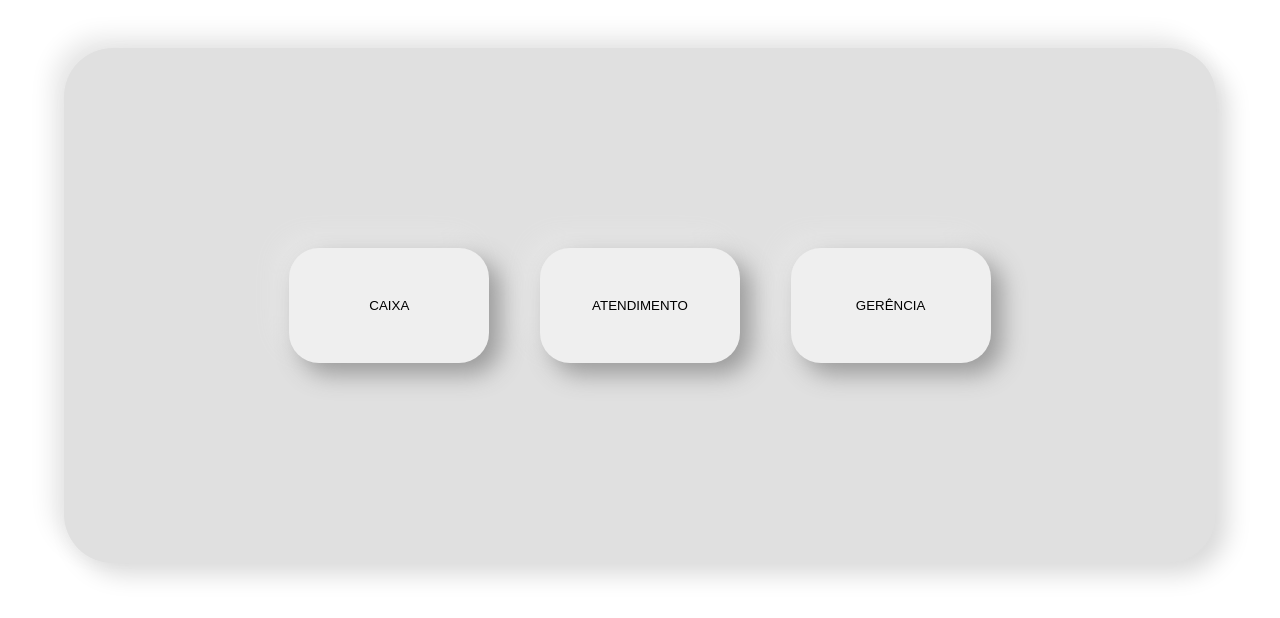
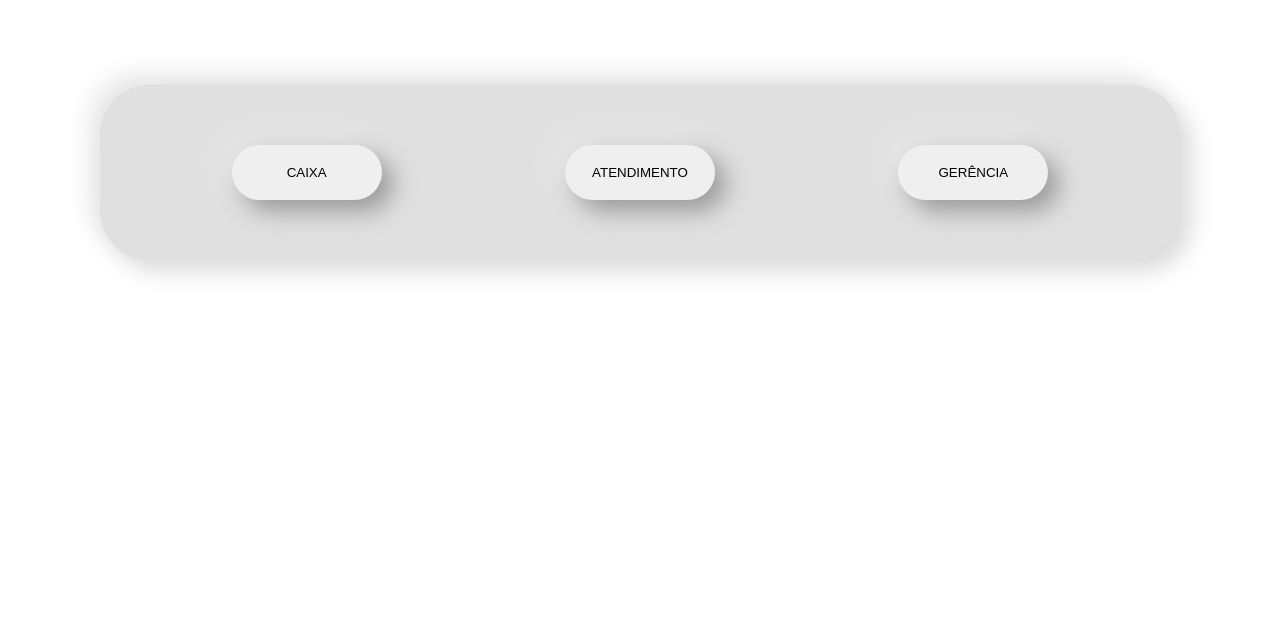
Before and after one commit to VanzBits/sistema-controle-de-filas, a plain HTML site: page index.html in a window 1280 px wide. Shown: the part 104-722 px from the top of the page. Drawn offline with Linux system fonts and the light colour scheme.

Commit message:
Arrumando o front

```diff
--- a/index.html
+++ b/index.html
@@ -13,22 +13,21 @@
         <h1>SISTEMA DE ATENDIMENTO</h1>
     </header>
 
-    <div class="section_container">
+    <div class="section-container">
         <section>
             <div>
                 <button>
-                    <span> CAIXA </span>
-                </button>
-
-            </div>
-            <div>
-                <button>
-                    <span> ATENDIMENTO </span>
+                    <span>CAIXA</span>
                 </button>
             </div>
             <div>
                 <button>
-                    <span> GERÊNCIA </span>
+                    <span>ATENDIMENTO</span>
+                </button>
+            </div>
+            <div>
+                <button>
+                    <span>GERÊNCIA</span>
                 </button>
             </div>
         </section>
--- a/pag.css
+++ b/pag.css
@@ -1,46 +1,103 @@
-*{ margin: 0;
-padding: 0;
-box-sizing: border-box;
+* {
+    margin: 0;
+    padding: 0;
+    box-sizing: border-box;
 }
 
-header{
+header {
     text-align: center;
     font-weight: bold;
     margin-top: 5%;
 }
 
-.section_container{
+.section-container {
     display: flex;
     align-items: center;
     justify-content: center;
+    padding: 40px;
 }
 
-section
-{
+section {
     display: flex;
     align-items: center;
     justify-content: space-around;
     width: 90%;
-    padding: 200px;
+    padding: 40px;
     margin-top: 4%;
-
     border-radius: 49px;
     background: #e0e0e0;
-    box-shadow:  11px 11px 24px #d9d9d9,-11px -11px 24px #e7e7e7;
-
-
+    box-shadow: 11px 11px 24px #d9d9d9, -11px -11px 24px #e7e7e7;
 }
 
-
-section div{
+section div {
     font-weight: bold;
+    margin: 20px;
 }
 
-button{
+button {
     text-align: center;
-    padding: 50px;
-    width: 200px;
+    padding: 20px;
+    width: 150px;
     border: none;
     border-radius: 30px;
-    box-shadow:  11px 11px 24px #999999,-11px -11px 24px #e7e7e7;
+    box-shadow: 11px 11px 24px #999999, -11px -11px 24px #e7e7e7;
+    cursor: pointer;
+    transition: all 0.3s ease-in-out; /* added transition for hover effect */
 }
+
+button:hover {
+    background: #d0d0d0; /* changed background color on hover */
+    box-shadow: 11px 11px 24px #888888, -11px -11px 24px #f2f2f2; /* changed box-shadow on hover */
+    transform: scale(1.1); /* added scale effect on hover */
+}* {
+    margin: 0;
+    padding: 0;
+    box-sizing: border-box;
+}
+
+header {
+    text-align: center;
+    font-weight: bold;
+    margin-top: 5%;
+}
+
+.section-container {
+    display: flex;
+    align-items: center;
+    justify-content: center;
+    padding: 40px;
+}
+
+section {
+    display: flex;
+    align-items: center;
+    justify-content: space-around;
+    width: 90%;
+    padding: 40px;
+    margin-top: 4%;
+    border-radius: 49px;
+    background: #e0e0e0;
+    box-shadow: 11px 11px 24px #d9d9d9, -11px -11px 24px #e7e7e7;
+}
+
+section div {
+    font-weight: bold;
+    margin: 20px;
+}
+
+button {
+    text-align: center;
+    padding: 20px;
+    width: 150px;
+    border: none;
+    border-radius: 30px;
+    box-shadow: 11px 11px 24px #999999, -11px -11px 24px #e7e7e7;
+    cursor: pointer;
+    transition: all 0.3s ease-in-out; /* added transition for hover effect */
+}
+
+button:hover {
+    background: #d0d0d0; /* changed background color on hover */
+    box-shadow: 11px 11px 24px #888888, -11px -11px 24px #f2f2f2; /* changed box-shadow on hover */
+    transform: scale(1.1); /* added scale effect on hover */
+}
```
